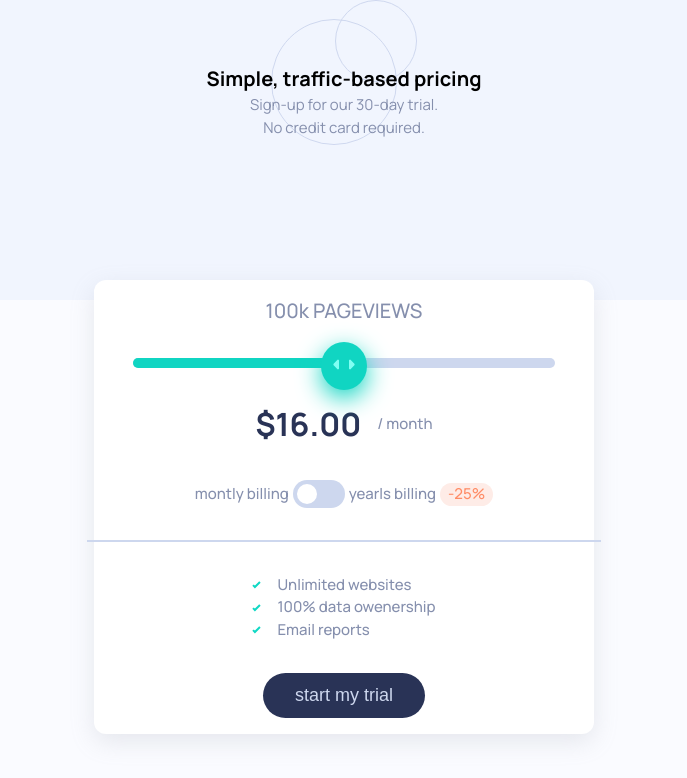
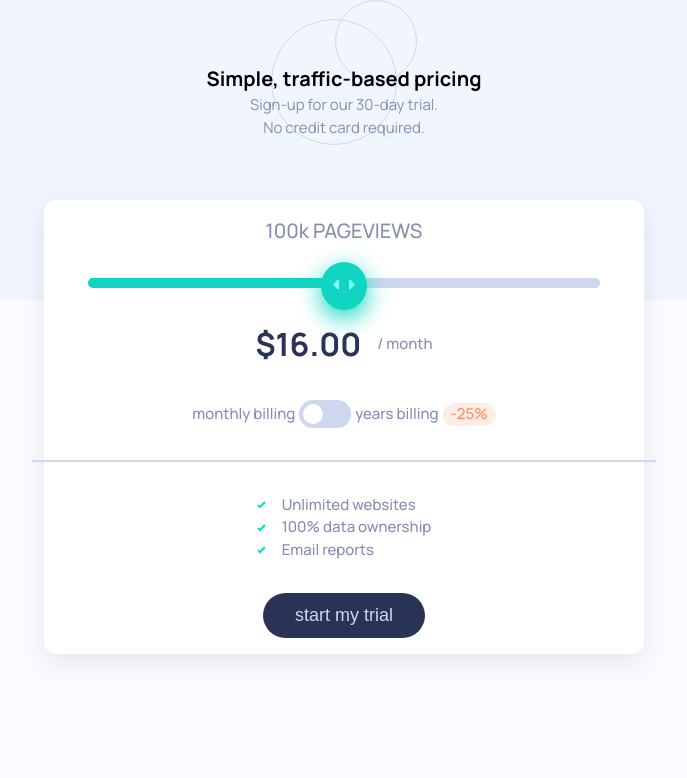
Before and after one commit to Medido1/Frontend-Mentor-Interactive-pricing-component, a plain HTML site: page index.html in a window 1280 px wide. Shown: the whole page, without its empty margins (296-983 px from the left). Drawn offline with Linux system fonts and the light colour scheme.

Commit message:
Tweaks in the html

```diff
--- a/index.html
+++ b/index.html
@@ -27,21 +27,20 @@
       <p class="pricing_type">100k PAGEVIEWS</p>
       <div class="slider_container">
         <div class="slider"></div>
-        <button draggable="true" class="slider_btn">
-          <img src="./images/icon-slider.svg" alt="slider icon">
+        <button draggable="true" class="slider_btn" aria-label="slide to change pricing">
+          <img src="./images/icon-slider.svg" alt="Slider control">
         </button>
-
       </div>
       <div class="price_container">
         <p class="price">$16.00</p>
         <p>/ month</p>
       </div>
       <div class="billing_container">
-        <p>montly billing</p>
-        <button class="btn_toggle">
+        <p>monthly billing</p>
+        <button class="btn_toggle" aria-label="toggle billing type">
           <div class="circle"></div>
         </button>
-        <p>yearls billing</p>
+        <p>years billing</p>
         <p class="discount">-25%</p>
       </div>
       <div class="border"></div>
@@ -52,7 +51,7 @@
         </li>
         <li>
           <img src="./images/icon-check.svg" alt="check icon">
-          <p>100% data owenership</p>
+          <p>100% data ownership</p>
         </li>
         <li>
           <img src="./images/icon-check.svg" alt="check icon">
--- a/style.css
+++ b/style.css
@@ -75,7 +75,7 @@ h1 {
   transform: translate(-50%);
   width: 90vw;
   box-shadow: rgba(149, 157, 165, 0.2) 0px 8px 24px;
-  max-width: 500px;
+  max-width: 600px;
   font-weight: 500;
 
   display: flex;
@@ -180,3 +180,9 @@ h1 {
   border-radius: 100vmax;
   font-size: 1.125rem;
 }
+
+@media (min-width: 768px) {
+  .pricing_container {
+    top: 25%;
+  }
+}
```
